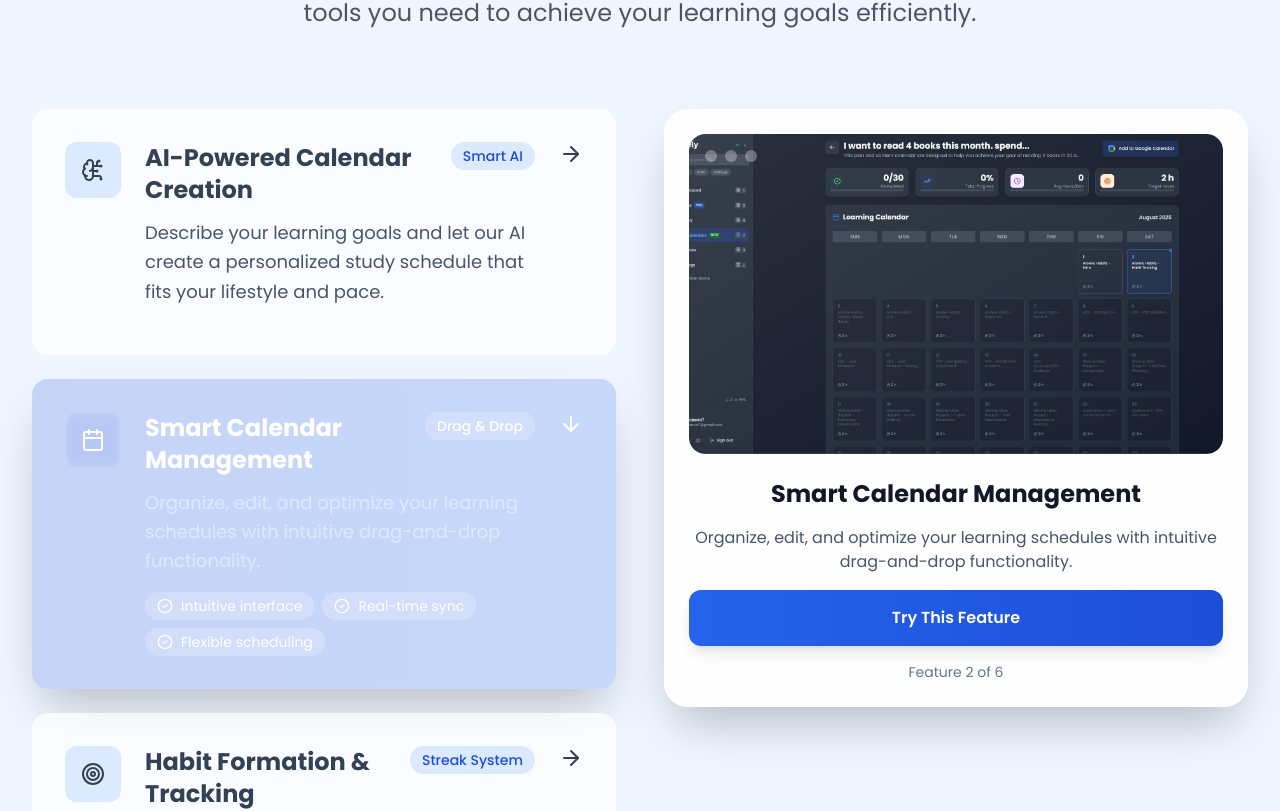
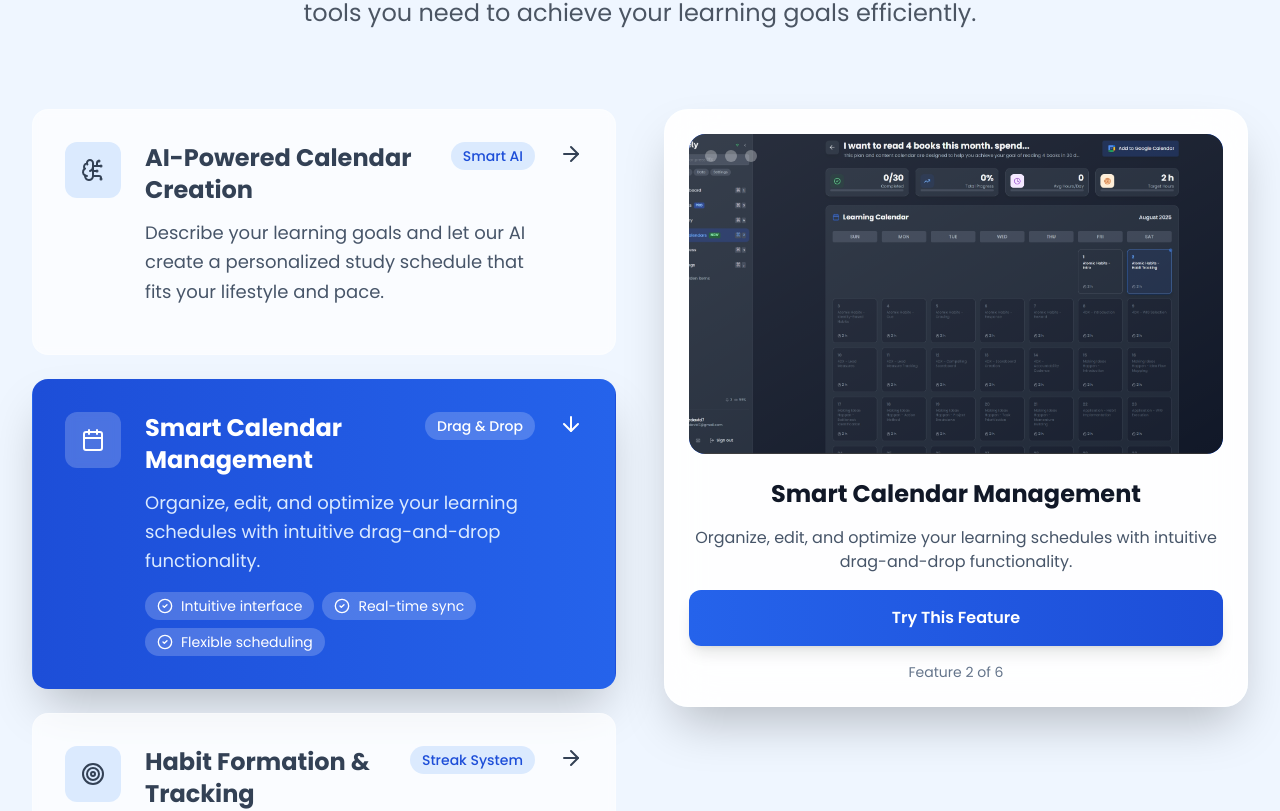
Before and after one commit to DaWei8/phasely, a Next.js app: page / in a window 1280 px wide. Shown: the part 2538-3349 px from the top of the page. Built offline with nearby package versions, Linux system fonts and the light colour scheme.

Commit message:
updated home page footer

```diff
--- a/src/components/FeaturesSection.tsx
+++ b/src/components/FeaturesSection.tsx
@@ -30,7 +30,7 @@ export default function FeaturesSection() {
       description: "Describe your learning goals and let our AI create a personalized study schedule that fits your lifestyle and pace.",
       highlight: "Smart AI",
       benefits: ["Personalized schedules", "Adaptive learning paths", "Goal-oriented planning"],
-      gradient: "from-blue-700/20 to-blue-600/20 dark:from-blue-700 dark:to-blue-600",
+      gradient: "from-blue-700 to-blue-600 dark:from-blue-700 dark:to-blue-600",
       image: "/assets/create-calendar.png"
     },
     {
@@ -39,7 +39,7 @@ export default function FeaturesSection() {
       description: "Organize, edit, and optimize your learning schedules with intuitive drag-and-drop functionality.",
       highlight: "Drag & Drop",
       benefits: ["Intuitive interface", "Real-time sync", "Flexible scheduling"],
-      gradient: "from-blue-700/20 to-blue-600/20 dark:from-blue-700 dark:to-blue-600",
+      gradient: "from-blue-700 to-blue-600 dark:from-blue-700 dark:to-blue-600",
       image: "/assets/manage-calendar.png"
     },
     {
@@ -48,7 +48,7 @@ export default function FeaturesSection() {
       description: "Build lasting learning habits with streak tracking, milestone celebrations, and behavioral insights.",
       highlight: "Streak System",
       benefits: ["Habit building", "Progress tracking", "Milestone rewards"],
-      gradient: "from-blue-700/20 to-blue-600/20 dark:from-blue-700 dark:to-blue-600",
+      gradient: "from-blue-700 to-blue-600 dark:from-blue-700 dark:to-blue-600",
       image: "/assets/habit.png"
     },
     {
@@ -57,7 +57,7 @@ export default function FeaturesSection() {
       description: "Visualize your learning journey with detailed progress reports, completion rates, and achievement metrics.",
       highlight: "Data Insights",
       benefits: ["Visual analytics", "Performance metrics", "Achievement tracking"],
-      gradient: "from-blue-700/20 to-blue-600/20 dark:from-blue-700 dark:to-blue-600",
+      gradient: "from-blue-700 to-blue-600 dark:from-blue-700 dark:to-blue-600",
       image: "/assets/progress.png"
     },
     {
@@ -66,7 +66,7 @@ export default function FeaturesSection() {
       description: "Stay on track with smart reminders and motivational messages delivered directly to your Telegram.",
       highlight: "Smart Alerts",
       benefits: ["Instant notifications", "Motivational messages", "Custom reminders"],
-      gradient: "from-blue-700/20 to-blue-600/20 dark:from-blue-700 dark:to-blue-600",
+      gradient: "from-blue-700 to-blue-600 dark:from-blue-700 dark:to-blue-600",
       image: "/assets/notification.png"
     },
     {
@@ -75,7 +75,7 @@ export default function FeaturesSection() {
       description: "Seamlessly sync your learning schedule with Google Calendar for unified time management.",
       highlight: "Seamless Sync",
       benefits: ["Google integration", "Unified calendar", "Cross-platform sync"],
-      gradient: "from-blue-700/20 to-blue-600/20 dark:from-blue-700 dark:to-blue-600",
+      gradient: "from-blue-700 to-blue-600 dark:from-blue-700 dark:to-blue-600",
       image: "/assets/google-calendar.png"
     }
   ]
--- a/src/components/MarketingFooter.tsx
+++ b/src/components/MarketingFooter.tsx
@@ -6,9 +6,9 @@ import Image from 'next/image'
 
 export default function MarketingFooter() {
   return (
-    <footer className="bg-gray-900  flex flex-col dark:bg-gray-950 w-full min-h-screen text-white p-6 pt-36">
+    <footer className="bg-gray-900  flex flex-col dark:bg-gray-950 w-full min-h-fit text-white p-6 pt-36">
       <div className="container h-fit mx-auto">
-        <div className="grid md:grid-cols-4 gap-8 mb-5">
+        <div className="grid md:grid-cols-4 gap-8 mb-20">
           {/* Brand Section */}
           <div className="md:col-span-2 gap-4">
             <motion.h1
```
